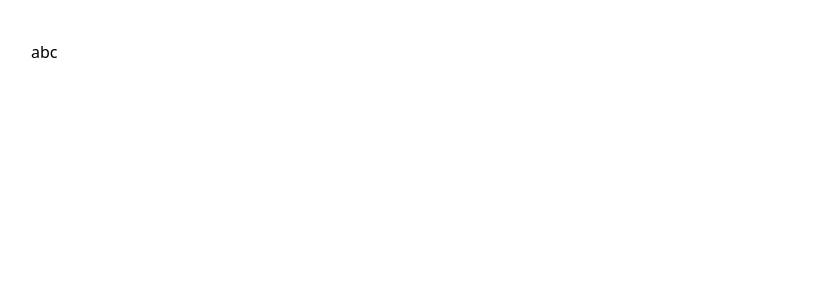
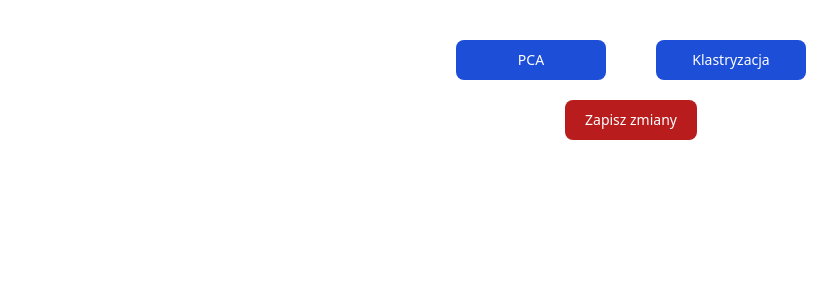
Before and after one commit to jakadam2/PCA-ClusteringApp, a React (Create React App) app in the folder front-end/: page /menu in a window 1280 px wide. Shown: the top 300 px of the page, without its empty margins (9-846 px from the left). Built offline with nearby package versions, Linux system fonts and the light colour scheme.

Commit message:
Implement main menu GUI

```diff
--- /dev/null
+++ b/front-end/src/common/styles.js
@@ -0,0 +1,4 @@
+var defaultButtonStyle =
+  " text-white bg-blue-700 hover:bg-blue-800 focus:ring-4 focus:ring-blue-300 font-medium rounded-lg text-sm px-5 py-2.5 me-2 mb-2 dark:bg-blue-600 dark:hover:bg-blue-700 focus:outline-none dark:focus:ring-blue-800";
+
+export { defaultButtonStyle };
--- a/front-end/src/components/data_editor_window/DataPreview.js
+++ b/front-end/src/components/data_editor_window/DataPreview.js
@@ -1,5 +1,5 @@
-import React, { useState, useEffect } from 'react';
-import Papa from 'papaparse';
+import React, { useState, useEffect } from "react";
+import Papa from "papaparse";
 
 const DataPreview = () => {
   const [data, setData] = useState([]);
@@ -7,9 +7,9 @@ const DataPreview = () => {
   // TODO - upload file from backend
   // currently loading from disk sample/data.csv
   useEffect(() => {
-    fetch('/sample/data.csv')
-      .then(response => response.text())
-      .then(csvText => {
+    fetch("/sample/data.csv")
+      .then((response) => response.text())
+      .then((csvText) => {
         Papa.parse(csvText, {
           complete: (result) => {
             setData(result.data);
@@ -26,7 +26,9 @@ const DataPreview = () => {
   };
 
   const changeDataType = (header, columnId, newType) => {
-    console.log(`Data type clicked ${header} col: ${columnId}, changed to: ${newType.target.value}`);
+    console.log(
+      `Data type clicked ${header} col: ${columnId}, changed to: ${newType.target.value}`
+    );
     // TODO - implement type change
     // get data types from backend along with csv file and send changes to back (also after clicking 'save'?)
   };
@@ -34,23 +36,25 @@ const DataPreview = () => {
   const handleSavingChanges = () => {
     // TODO - implement sending header name and data type changes to back
     // send changes that are kept in context
-    console.log('Saving...')
-  }
-
+    console.log("Saving...");
+  };
 
   const headers = data.length > 0 ? Object.keys(data[0]) : [];
   const dataTypes = ["Numerical", "Categorical", "Text"]; // Example data types, to be extracted from back along with data
 
   return (
-    <div className='relative h-96'>
+    <div className="relative h-96">
       <div className="max-h-80 overflow-scroll bg-slate-100">
         <table className="divide-y divide-gray-200">
-
           {/* Headers/Variable names */}
           <thead className="bg-gray-50">
             <tr>
               {headers.map((header, columnId) => (
-                <th key={header} onClick={() => changeVariableName(header, columnId)} className="min-w-32 px-6 py-3 text-center text-xs font-medium text-gray-500 uppercase tracking-wider cursor-pointer hover:bg-gray-100 hover:text-gray-700">
+                <th
+                  key={header}
+                  onClick={() => changeVariableName(header, columnId)}
+                  className="min-w-32 px-6 py-3 text-center text-xs font-medium text-gray-500 uppercase tracking-wider cursor-pointer hover:bg-gray-100 hover:text-gray-700"
+                >
                   {header}
                 </th>
               ))}
@@ -59,13 +63,20 @@ const DataPreview = () => {
             {/* Data type dropdown*/}
             <tr className="bg-gray-100">
               {headers.map((header, columnId) => (
-                <th key={`type-${header}`} className="px-3 py-2 text-sm text-gray-600">
+                <th
+                  key={`type-${header}`}
+                  className="px-3 py-2 text-sm text-gray-600"
+                >
                   <select
                     className="form-select block w-full px-2 py-1.5 text-xs font-normal text-gray-700 bg-white bg-clip-padding bg-no-repeat border border-solid border-gray-300 rounded transition ease-in-out m-0 focus:text-gray-700 focus:bg-white focus:border-blue-600 focus:outline-none"
-                    onChange={(event) => changeDataType(header, columnId, event)}
+                    onChange={(event) =>
+                      changeDataType(header, columnId, event)
+                    }
                   >
                     {dataTypes.map((type) => (
-                      <option key={type} value={type}>{type}</option>
+                      <option key={type} value={type}>
+                        {type}
+                      </option>
                     ))}
                   </select>
                 </th>
@@ -76,9 +87,17 @@ const DataPreview = () => {
           {/* Data values */}
           <tbody className="bg-white divide-y divide-gray-200">
             {data.map((row, rowIndex) => (
-              <tr key={rowIndex} className={`${rowIndex % 2 === 0 ? 'bg-blue-50' : 'bg-gray-50'}`}>
-                {headers.map(header => (
-                  <td key={`${rowIndex}-${header}`} className="px-6 py-4 whitespace-nowrap text-sm text-gray-900 text-center">
+              <tr
+                key={rowIndex}
+                className={`${
+                  rowIndex % 2 === 0 ? "bg-blue-50" : "bg-gray-50"
+                }`}
+              >
+                {headers.map((header) => (
+                  <td
+                    key={`${rowIndex}-${header}`}
+                    className="px-6 py-4 whitespace-nowrap text-sm text-gray-900 text-center"
+                  >
                     {row[header]}
                   </td>
                 ))}
@@ -87,17 +106,18 @@ const DataPreview = () => {
           </tbody>
         </table>
 
-
         <div className="absolute bottom-5 right-0">
-          <button onClick={handleSavingChanges}
-                    className=" text-white bg-blue-400 hover:bg-blue-500 focus:ring-4 focus:ring-blue-300
-                    font-sm rounded-lg text-sm px-3 py-2 dark:bg-blue-600 dark:hover:bg-blue-700
-                    focus:outline-none dark:focus:ring-blue-800">
-              Zapisz zmiany</button>
+          <button
+            onClick={handleSavingChanges}
+            className=" text-white bg-red-700 hover:bg-red-800 focus:ring-4 focus:ring-red-300
+                    font-medium rounded-lg text-sm px-5 py-2.5 me-2 mb-2 dark:bg-red-600 dark:hover:bg-red-700
+                    focus:outline-none dark:focus:ring-red-800"
+          >
+            Zapisz zmiany
+          </button>
         </div>
       </div>
     </div>
-
   );
 };
 
--- a/front-end/src/pages/DataTypeEditPage.js
+++ b/front-end/src/pages/DataTypeEditPage.js
@@ -1,24 +1,25 @@
-import React from 'react';
-import DataPreview from '../components/data_editor_window/DataPreview';
-import NewPageButton from '../components/buttons/NewPageButton';
+import React from "react";
+import DataPreview from "../components/data_editor_window/DataPreview";
+import NewPageButton from "../components/buttons/NewPageButton";
 
 const DataTypeEditPage = () => {
-
   return (
     <div className="relative h-[450px]">
-      <DataPreview/>
+      <DataPreview />
       <div className="absolute bottom-0 left-0 right-0 flex justify-center items-center">
-        <button onClick={() => console.log('Sposoby normalizacji do wyświetlenia')}
-                  className=" text-white bg-red-700 hover:bg-red-800 focus:ring-4 focus:ring-red-300
+        <button
+          onClick={() => console.log("Sposoby normalizacji do wyświetlenia")}
+          className=" text-white bg-red-700 hover:bg-red-800 focus:ring-4 focus:ring-red-300
                   font-medium rounded-lg text-sm px-5 py-2.5 me-2 mb-2 dark:bg-red-600 dark:hover:bg-red-700
                   focus:outline-none dark:focus:ring-red-800"
-                  style={{ margin: 'auto' }}>
-                      Sposoby normalizacji
-          </button>
+          style={{ margin: "auto" }}
+        >
+          Sposoby normalizacji
+        </button>
       </div>
 
-      <div  className="absolute bottom-0 right-0">
-        <NewPageButton path={"/save-file"}/>
+      <div className="absolute bottom-0 right-0">
+        <NewPageButton path={"/menu"} />
       </div>
     </div>
   );
--- a/front-end/src/pages/MainMenu.js
+++ b/front-end/src/pages/MainMenu.js
@@ -1,10 +1,47 @@
-import React, { Fragment } from 'react';
+import React, { Fragment } from "react";
+import { useNavigate } from "react-router-dom";
+import { defaultButtonStyle } from "../common/styles";
 
 const MainMenu = () => {
+  const navigate = useNavigate();
+
+  const handleSavingChanges = () => {
+    // TODO - implement sending header name and data type changes to back
+    // send changes that are kept in context
+    console.log("Saving...");
+  };
 
   return (
-    <div className="relative h-[450px]">
-      <Fragment>abc</Fragment>
+    <div className="left-0 right-0 flex justify-center items-center">
+      <div className="relative h-[100px] w-[400px]">
+        <div className="left-0 right-0 flex justify-center items-center">
+          <button
+            onClick={() => navigate("/pca-main-components")}
+            className={defaultButtonStyle + "relative w-[150px]"}
+            style={{ margin: "auto" }}
+          >
+            PCA
+          </button>
+          <button
+            onClick={() => navigate("/clusterization-options")}
+            className={defaultButtonStyle + "relative w-[150px]"}
+            style={{ margin: "auto" }}
+          >
+            Klastryzacja
+          </button>
+        </div>
+        <div className="absolute bottom-0 left-0 right-0 flex justify-center items-center">
+          <button
+            onClick={handleSavingChanges}
+            className=" text-white bg-red-700 hover:bg-red-800 focus:ring-4 focus:ring-red-300
+            font-medium rounded-lg text-sm px-5 py-2.5 me-2 mb-2 dark:bg-red-600 dark:hover:bg-red-700
+            focus:outline-none dark:focus:ring-red-800"
+            style={{ margin: "auto" }}
+          >
+            Zapisz zmiany
+          </button>
+        </div>
+      </div>
     </div>
   );
 };
```
